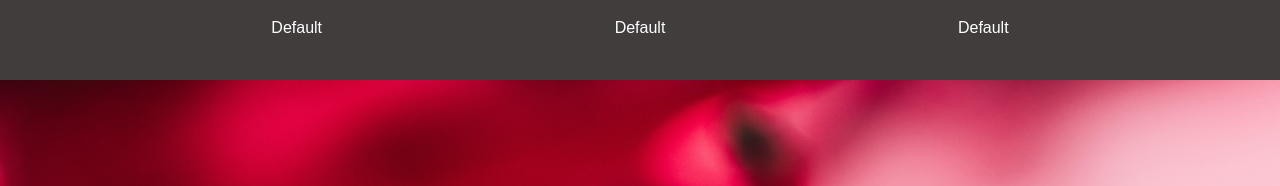
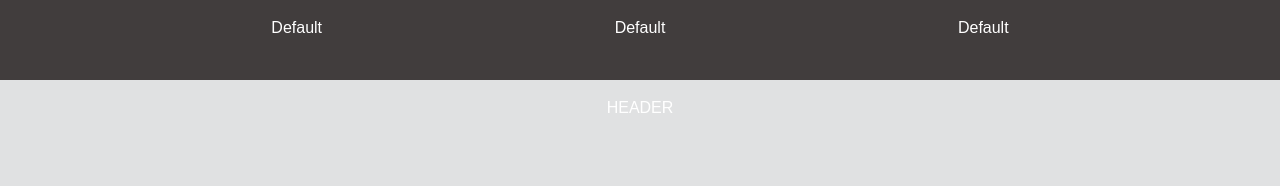
Before and after one commit to yuskara/Website, a React (Create React App) app: page / in a window 1280 px wide. Shown: the top 186 px of the page. Built offline with nearby package versions, Linux system fonts and the light colour scheme.

Commit message:
Fixing header for testing purposes

```diff
--- a/src/App.css
+++ b/src/App.css
@@ -25,11 +25,13 @@ img {
   max-width: 100%;
 }
 
+/*
 img:hover {
   border-radius: 10px;
   transform: scale(1.1);
   cursor: pointer;
 }
+*/
 
 li {
   color: white;
--- a/src/Routes/Components/Header.js
+++ b/src/Routes/Components/Header.js
@@ -4,7 +4,7 @@ import header_img from '../imgs/header.png';
 function Header() {
   return (
       <div>
-          <img src={header_img} width="100%" height="auto" object-fit= "contain"></img>
+        <p>HEADER</p>
       </div>
   );
 }
```
